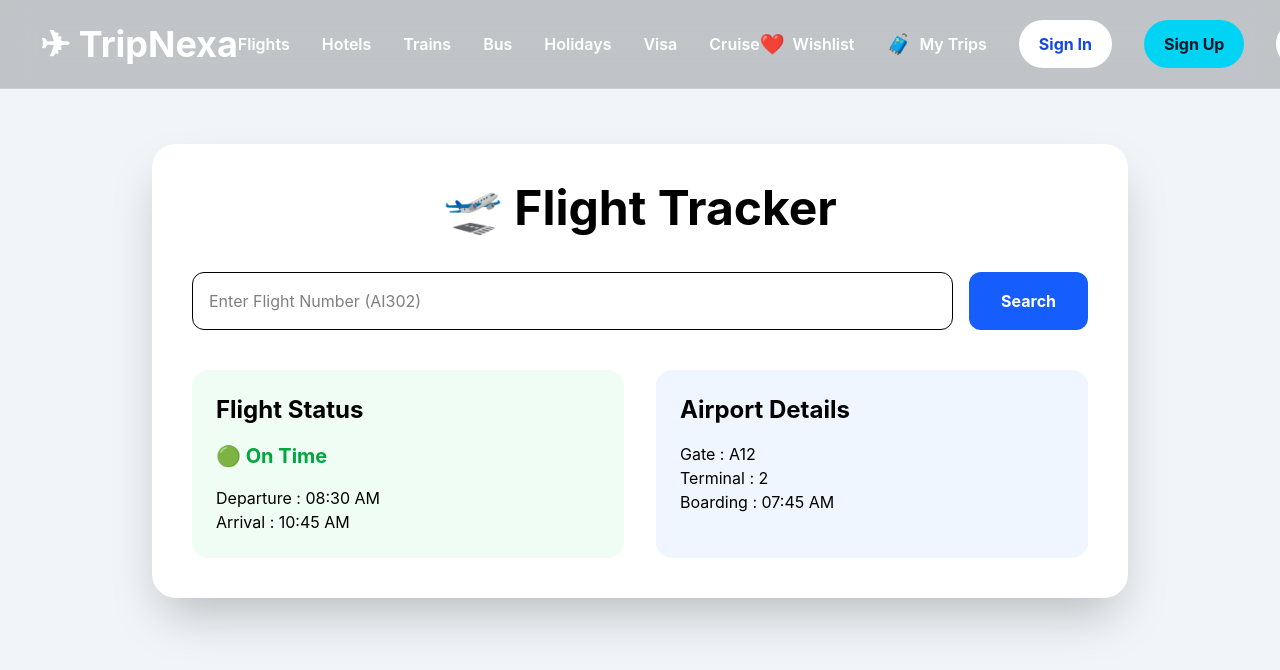
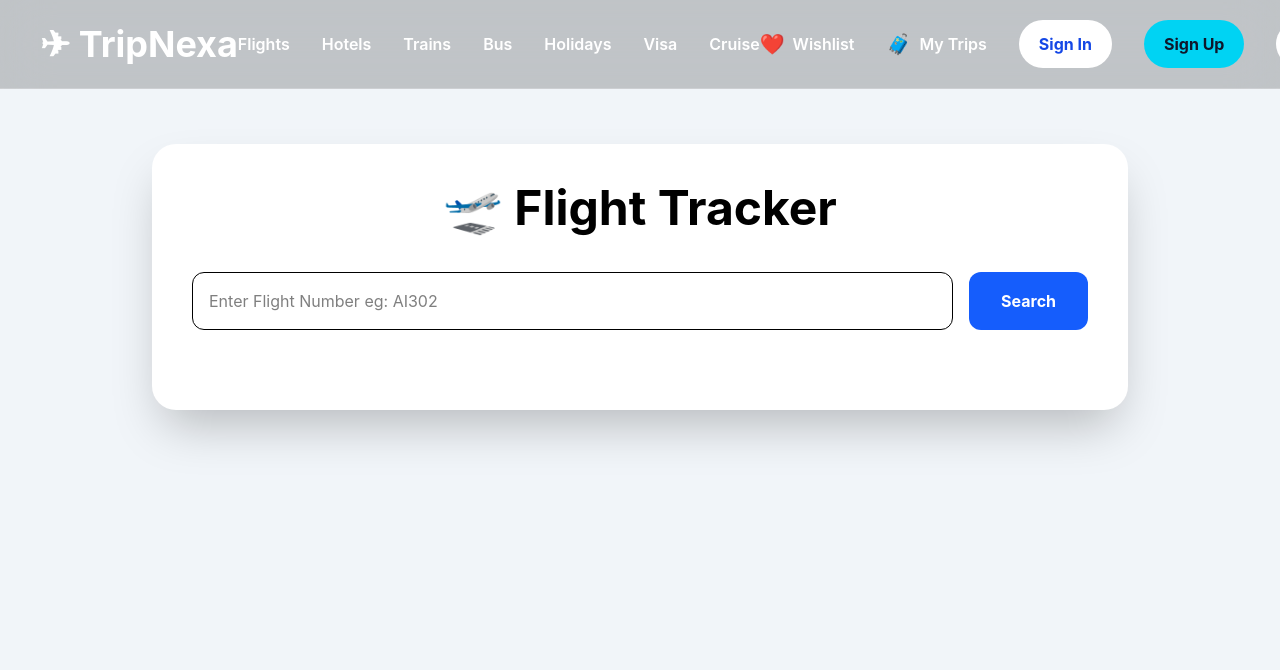
Before and after one commit to aryan20065-cloud/TripNexa, a React (Vite) app in the folder client/: page /flight-tracker in a window 1280 px wide. Shown: the top 670 px of the page. Built offline with nearby package versions, Linux system fonts and the light colour scheme.

Commit message:
Added flight numbers and dynamic flight tracker

```diff
--- a/client/src/pages/FlightTracker.jsx
+++ b/client/src/pages/FlightTracker.jsx
@@ -1,82 +1,104 @@
 import { useState } from "react";
 import Navbar from "../components/layout/Navbar";
+import flights from "../data/flights";
 
 function FlightTracker() {
   const [flightNo, setFlightNo] = useState("");
+  const [result, setResult] = useState(null);
+
+  const searchFlight = () => {
+    const found = flights.find(
+      (flight) =>
+        flight.flightNumber.toLowerCase() === flightNo.toLowerCase()
+    );
+
+    setResult(found || "not-found");
+  };
 
   return (
     <div className="min-h-screen bg-slate-100">
       <Navbar />
 
       <div className="max-w-5xl mx-auto pt-36 px-6 pb-20">
-
         <div className="bg-white rounded-3xl shadow-2xl p-10">
-
           <h1 className="text-5xl font-bold text-center mb-10">
             🛫 Flight Tracker
           </h1>
 
           <div className="flex gap-4 mb-10">
-
             <input
               value={flightNo}
               onChange={(e) => setFlightNo(e.target.value)}
-              placeholder="Enter Flight Number (AI302)"
+              placeholder="Enter Flight Number eg: AI302"
               className="flex-1 p-4 border rounded-xl"
             />
 
-            <button className="bg-blue-600 text-white px-8 rounded-xl font-bold">
+            <button
+              onClick={searchFlight}
+              className="bg-blue-600 text-white px-8 rounded-xl font-bold"
+            >
               Search
             </button>
-
           </div>
 
+          {result === "not-found" && (
+            <div className="bg-red-50 text-red-600 p-6 rounded-2xl font-bold text-center">
+              No flight found. Try 6E203, AI302, UK808, QP145, or EK511.
+            </div>
+          )}
+
+          {result && result !== "not-found" && (
             <div className="grid md:grid-cols-2 gap-8">
-
               <div className="bg-green-50 rounded-2xl p-6">
-
-              <h2 className="text-2xl font-bold mb-4">
-                Flight Status
-              </h2>
+                <h2 className="text-2xl font-bold mb-4">Flight Status</h2>
 
                 <p className="text-green-600 text-xl font-bold">
                   🟢 On Time
                 </p>
 
                 <p className="mt-4">
-                Departure : 08:30 AM
+                  <b>Flight:</b> {result.flightNumber}
                 </p>
 
                 <p>
-                Arrival : 10:45 AM
+                  <b>Airline:</b> {result.airline}
                 </p>
 
+                <p>
+                  <b>Route:</b> {result.from} → {result.to}
+                </p>
+
+                <p>
+                  <b>Date:</b> {result.date}
+                </p>
               </div>
 
               <div className="bg-blue-50 rounded-2xl p-6">
-
-              <h2 className="text-2xl font-bold mb-4">
-                Airport Details
-              </h2>
+                <h2 className="text-2xl font-bold mb-4">Airport Details</h2>
 
                 <p>
-                Gate : A12
+                  <b>Departure:</b> {result.departure}
                 </p>
 
                 <p>
-                Terminal : 2
+                  <b>Arrival:</b> {result.arrival}
                 </p>
 
                 <p>
-                Boarding : 07:45 AM
+                  <b>Gate:</b> A12
                 </p>
 
+                <p>
+                  <b>Terminal:</b> 2
+                </p>
+
+                <p>
+                  <b>Boarding:</b> 45 min before departure
+                </p>
               </div>
-
             </div>
-
+          )}
         </div>
-
       </div>
     </div>
   );
```
Lines whose indentation alone changed are shown as unchanged.
